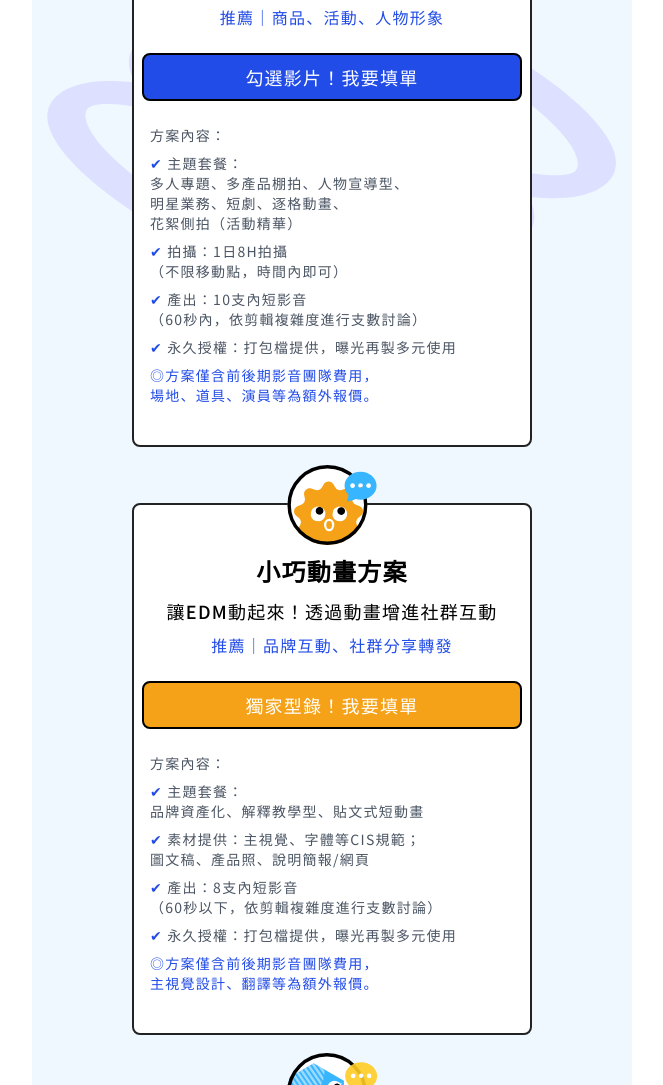
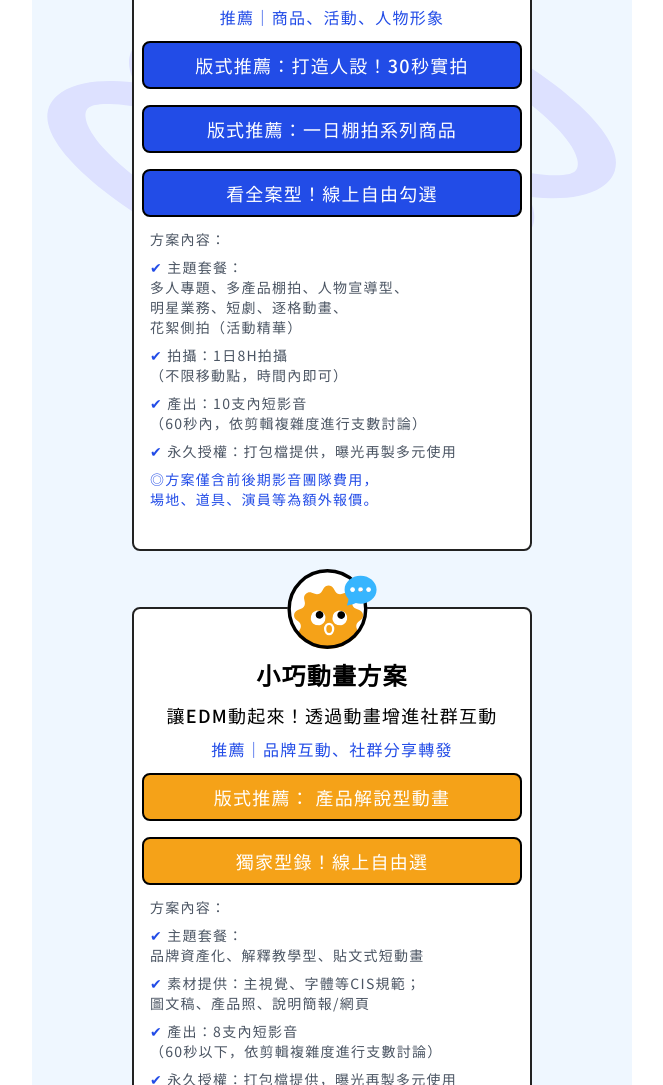
Before and after one commit to cccopy/anchorfilm-event-feedback, a plain HTML site: page shorts/index.html in a window 1280 px wide. Shown: the part 1355-2440 px from the top of the page, without its empty margins (308-971 px from the left). Drawn offline with nearby package versions, Linux system fonts and the light colour scheme.

Commit message:
首頁按鈕修改
首頁按鈕修改

```diff
--- a/shorts/index.html
+++ b/shorts/index.html
@@ -52,7 +52,7 @@
         </button>
       </div>
 
-<div id="mega-menu" class="items-center justify-between hidden w-full bg-gray-800/80">
+      <div id="mega-menu" class="items-center justify-between hidden w-full bg-gray-800/80">
         <ul class="flex flex-col mt-1 font-medium lg:flex-row lg:space-x-8 rtl:space-x-reverse">
 
 
@@ -126,7 +126,13 @@
         <h1 class="text-3xl font-bold">一日實拍方案</h1>
         <h3 class="text-lg font-medium">利用行銷漏斗進行內容布局！</h3>
         <h4 class="bg-white text-primary_md font-medium text-black px-4"><span>推薦｜</span>商品、活動、人物形象</h4>
-        <a href="Aproduct.html" class="w-full text-white bg-primary_md hover:bg-primary_md/90 border-2 border-b-6 border-black hover:bg-blue-800 font-medium rounded-lg text-lg px-4 py-2 text-center me-2 my-4">勾選影片！我要填單</a>
+
+        <a href="Aproduct.html" class="w-full text-white bg-primary_md hover:bg-primary_md/90 border-2 border-b-6 border-black hover:bg-blue-800 font-medium rounded-lg text-lg px-1 py-2 text-center me-2 my-1">版式推薦：打造人設！30秒實拍</a>
+
+        <a href="Cproduct.html" class="w-full text-white bg-primary_md hover:bg-primary_md/90 border-2 border-b-6 border-black hover:bg-blue-800 font-medium rounded-lg text-lg px-1 py-2 text-center me-2 my-1">版式推薦：一日棚拍系列商品</a>
+
+        <a href="turn_one.html" class="w-full text-white bg-primary_md hover:bg-primary_md/90 border-2 border-b-6 border-black hover:bg-blue-800 font-medium rounded-lg text-lg px-1 py-2 text-center me-2 my-1">看全案型！線上自由勾選</a>
+
         <ul class="text-left px-2 text-sm text-gray-600 mb-6">
           <p class="pb-2">方案內容：</p>
           <li class="text-sm text-gray-600 pb-2">
@@ -156,7 +162,12 @@
         <h1 class="text-3xl font-bold">小巧動畫方案</h1>
         <h3 class="text-lg font-medium">讓EDM動起來！透過動畫增進社群互動</h3>
         <h4 class="bg-white text-primary_md font-medium text-black px-4"><span>推薦｜</span>品牌互動、社群分享轉發</h4>
-        <a href="Bproduct.html" class="w-full text-white bg-secondary hover:bg-secondary/90 border-2 border-b-6 border-black font-medium rounded-lg text-lg px-4 py-2 text-center me-2 my-4">獨家型錄！我要填單</a>
+
+        <a href="Bproduct.html" class="w-full text-white bg-secondary hover:bg-secondary/90 border-2 border-b-6 border-black font-medium rounded-lg text-lg px-1 py-2 text-center me-2 my-1">版式推薦： 產品解說型動畫</a>
+
+        <a href="turn_two.html" class="w-full text-white bg-secondary hover:bg-secondary/90 border-2 border-b-6 border-black font-medium rounded-lg text-lg px-1 py-2 text-center me-2 my-1">獨家型錄！線上自由選</a>
+
+
         <ul class="text-left px-2 text-sm text-gray-600 mb-6">
           <p class="pb-2">方案內容：</p>
           <li class="text-sm text-gray-600 pb-2">
```
